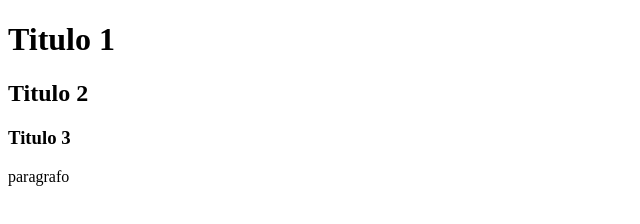
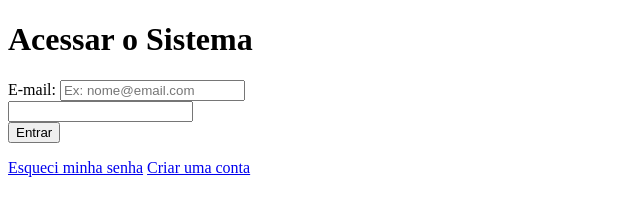
Before and after one commit to Goodnait/AulasHTMLSenai, a plain HTML site: page primeira aula HTML/index.html in a window 1280 px wide. Shown: the whole page, without its empty margins (0-640 px from the left). Drawn offline with Linux system fonts and the light colour scheme.

Commit message:
modificando arquivo index.html

```diff
--- a/primeira aula HTML/index.html
+++ b/primeira aula HTML/index.html
@@ -4,14 +4,26 @@
     <meta charset="UTF-8">
     <meta name="viewport" content="width=device-width, initial-scale=1.0">
     <title>Primeira aula</title>
+    <link rel="icon" type="image/png" href="https://img.icons8.com/sf-black/1200/domain.jpg"
 </head>
 <body>
-    <div>
+     <h1>Acessar o Sistema</h1>
+     <form>
+        <div>
+            <label for="campo-email">E-mail:</label>
+            <input type="email" id="campo-email" placeholder="Ex: nome@email.com">
+        </div>
 
-        <h1>Titulo 1</h1>
-        <h2>Titulo 2</h2>
-        <h3>Titulo 3</h3>
-        <P>paragrafo</P>
-    </div>
+        <div>
+            <label for="campo-senha"></label>
+            <input type="password" id="campo-senha">
+        </div>
+        <button type="submit">Entrar</button>
+     </form>
+
+     <p>
+        <a href="#">Esqueci minha senha</a>
+        <a href="cadastro.html">Criar uma conta</a>
+     </p>
 </body>
 </html>
```
